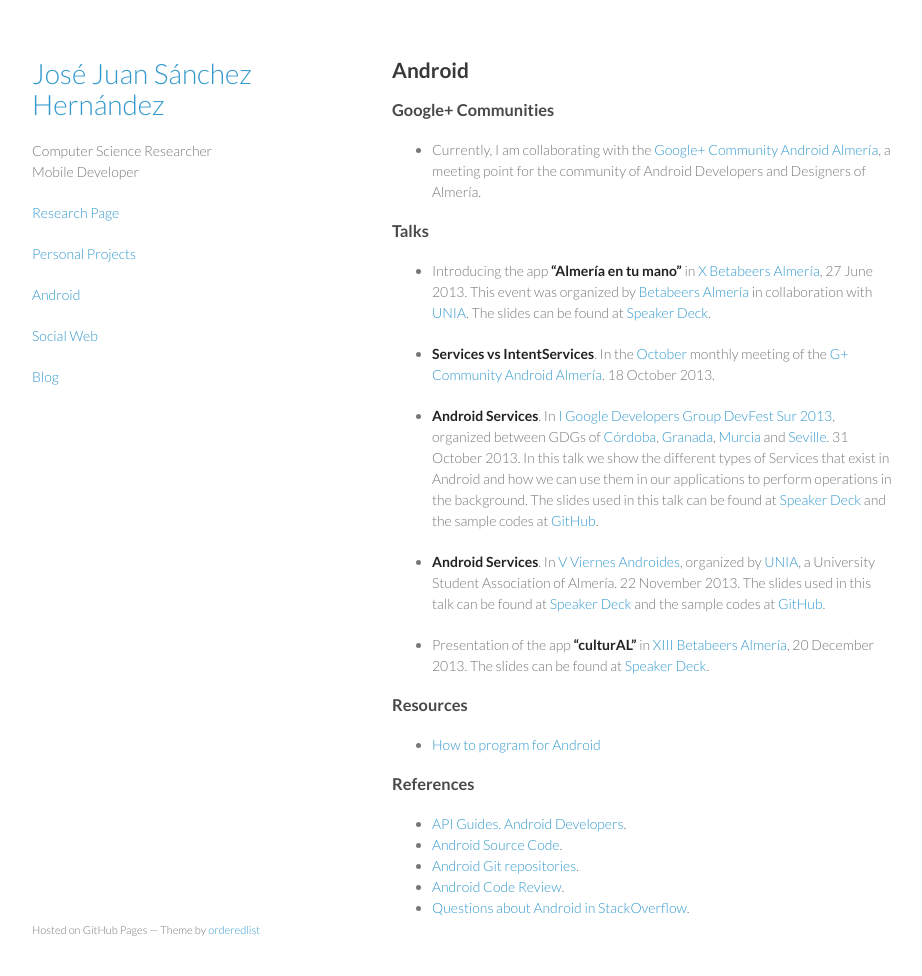
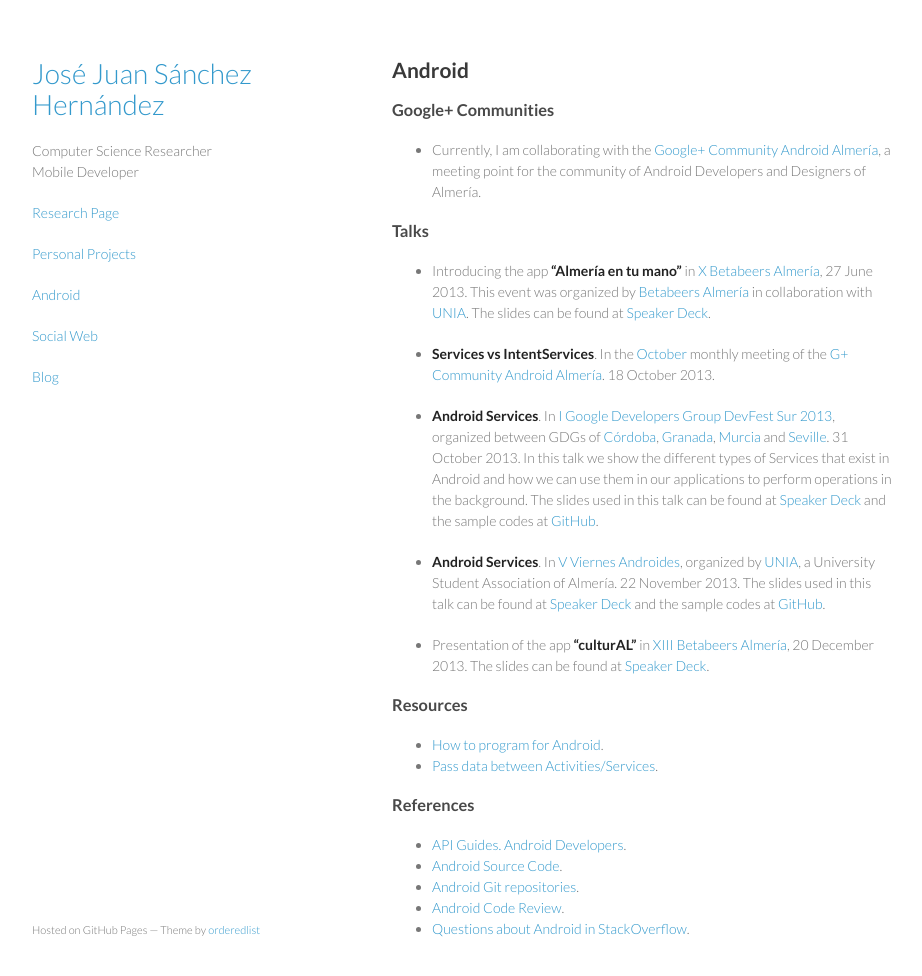
Before and after one commit to josejuansanchez/josejuansanchez.github.io, a Jekyll site: the page built from android/index.md, in a window 1280 px wide and 1009 px high. Shown: the top 976 px of the window, without its empty margins (178-1100 px from the left). Built offline with Jekyll 4.4.1, drawn with Linux system fonts in a browser that asks for light colours.

Commit message:
Update index.md

```diff
--- a/android/index.md
+++ b/android/index.md
@@ -22,7 +22,8 @@
 
 
 ### Resources
-  - [How to program for Android](howtoprogram)
+  - [How to program for Android](howtoprogram).
+  - [Pass data between Activities/Services](pass_data_between_activities_services).
 
 
 ### References
```
